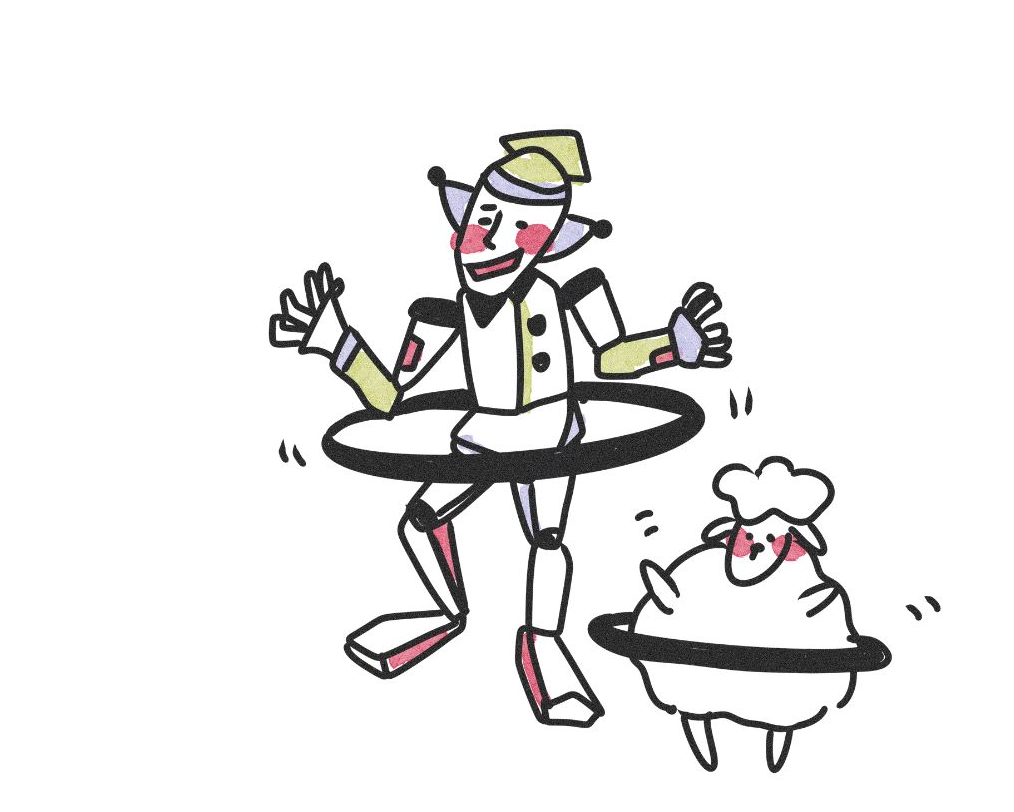
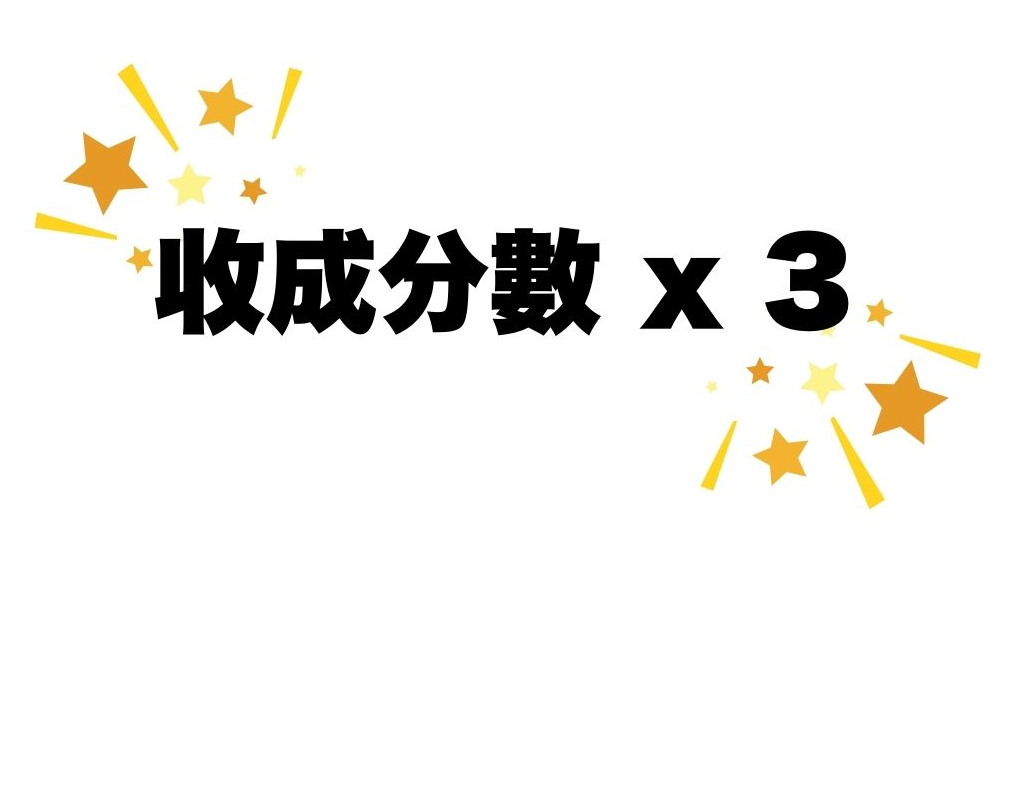
Before and after one commit to yaya2547/game2, a plain HTML site: page index.html in a window 1280 px wide. Shown: the part 124-936 px from the top of the page, without its empty margins (17-1031 px from the left). After the commit the page ends 800 px from the top, so only its background shows below. Drawn offline with Linux system fonts and the light colour scheme.

Commit message:
Update index.html

```diff
--- a/index.html
+++ b/index.html
@@ -8,7 +8,7 @@
   <body>
     <a-scene mindar-image="imageTargetSrc: targets.mind;" color-space="sRGB" height="0.5" width="0.5" renderer="colorManagement: true; physicallyCorrectLights: true" vr-mode-ui="enabled: false" light="defaultLightsEnabled: false" device-orientation-permission-ui="enabled: false">
       <a-assets>
-        <img id="card" src="2.jpg" />
+        <img id="card" src="分數 x 3.jpg" />
         <a-asset-item id="avatarModel" src="hippie_shiba_gltf/scene.gltf"></a-asset-item>
       </a-assets>
 
```
